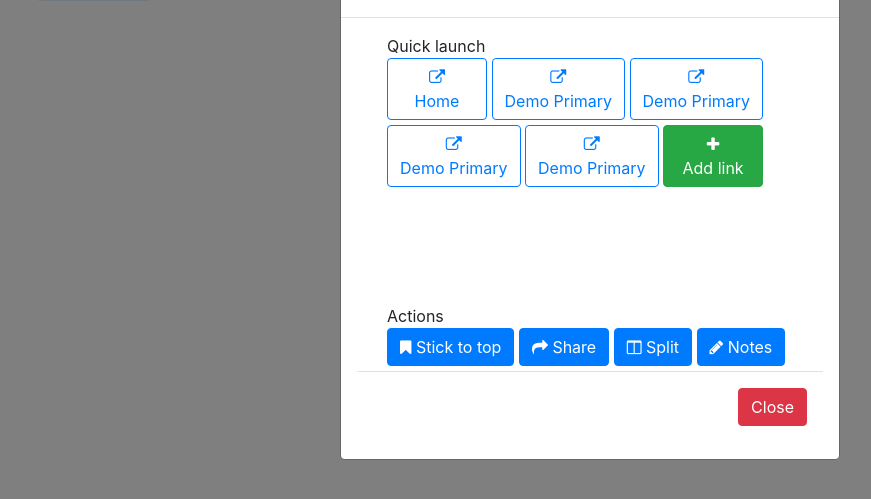
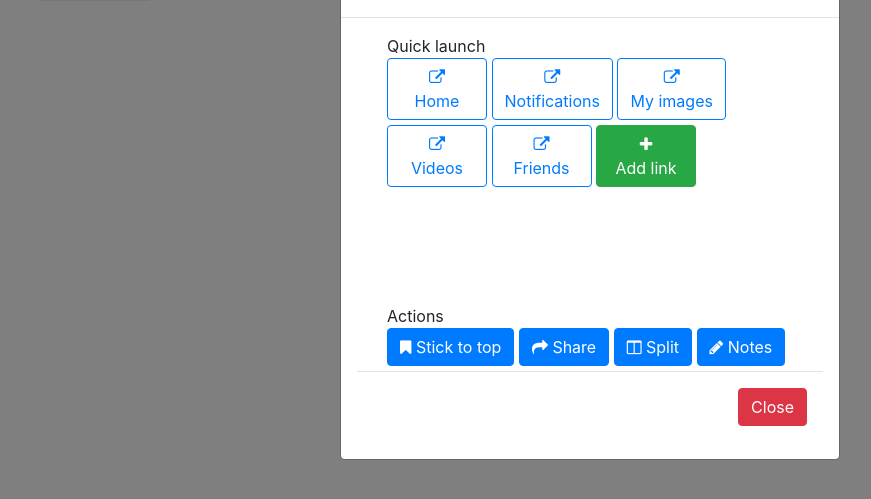
Before and after one commit to dymondsystems/launchbase, a plain HTML site: page index.html in a window 1280 px wide. Both pictures are taken after a click on the button "Open modal". Shown: the part 87-586 px from the top of the page, without its empty margins (50-921 px from the left). Drawn offline with nearby package versions, Linux system fonts and the light colour scheme.

Commit message:
Update index.html

```diff
--- a/index.html
+++ b/index.html
@@ -116,19 +116,19 @@ margin-bottom:5px;
             </a>
            <a href="#" class="btn btn-sq-lg btn-outline-primary">
                 <i class="fa fa-external-link "></i><br>
-                Demo Primary
+                Notifications
             </a>
             <a href="#" class="btn btn-sq-lg btn-outline-primary">
                 <i class="fa fa-external-link "></i><br>
-                Demo Primary
+                My images
             </a>
             <a href="#" class="btn btn-sq-lg btn-outline-primary">
                 <i class="fa fa-external-link "></i><br>
-                Demo Primary
+                Videos
             </a>
            <a href="#" class="btn btn-sq-lg btn-outline-primary">
                 <i class="fa fa-external-link "></i><br>
-                Demo Primary
+                Friends
             </a>
 
             <a href="#demo2" class= "btn btn-sq-lg btn-success" data-toggle="collapse"><i class="fa fa-plus "></i> <br>Add link</a>
@@ -181,8 +181,8 @@ margin-bottom:5px;
   <button type="button" class="btn btn-primary"><i class="fa fa-bookmark "></i> Stick to top</button>
     <button type="button" class="btn btn-primary"><i class="fa fa-share "></i> Share</button>
     <button type="button" class="btn btn-primary"><i class="fa fa-columns "></i> Split</button>
-    <button type="button" class="btn btn-primary" data-toggle="collapse" data-target="#demo2"><i class="fa fa-pencil "></i> Notes</button>
-  <div id="demo2" class="collapse">
+    <button type="button" class="btn btn-primary" data-toggle="collapse" data-target="#demo"><i class="fa fa-pencil "></i> Notes</button>
+  <div id="demo" class="collapse">
     <div class="form-group">
     <label for="exampleFormControlTextarea1">Add a note, update, or change log</label>
     <textarea class="form-control" id="exampleFormControlTextarea1" rows="4"></textarea>
```
